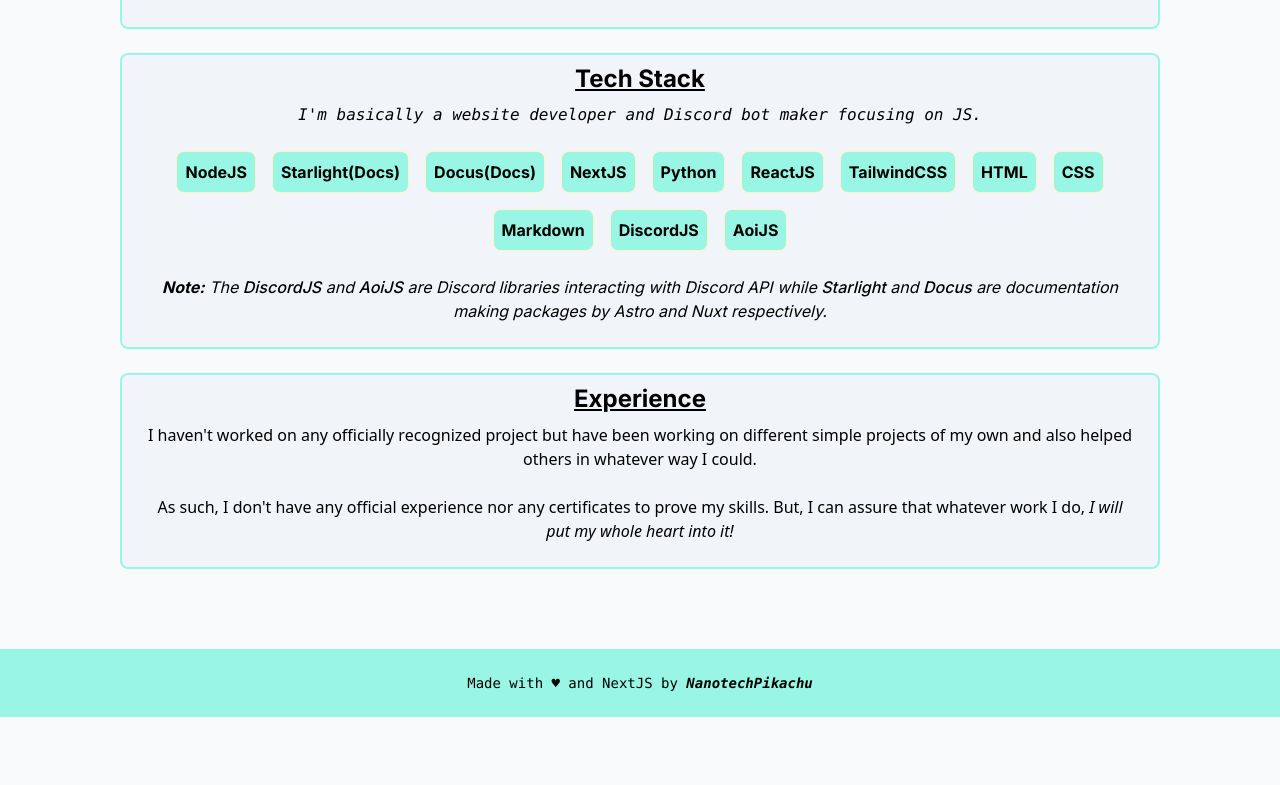
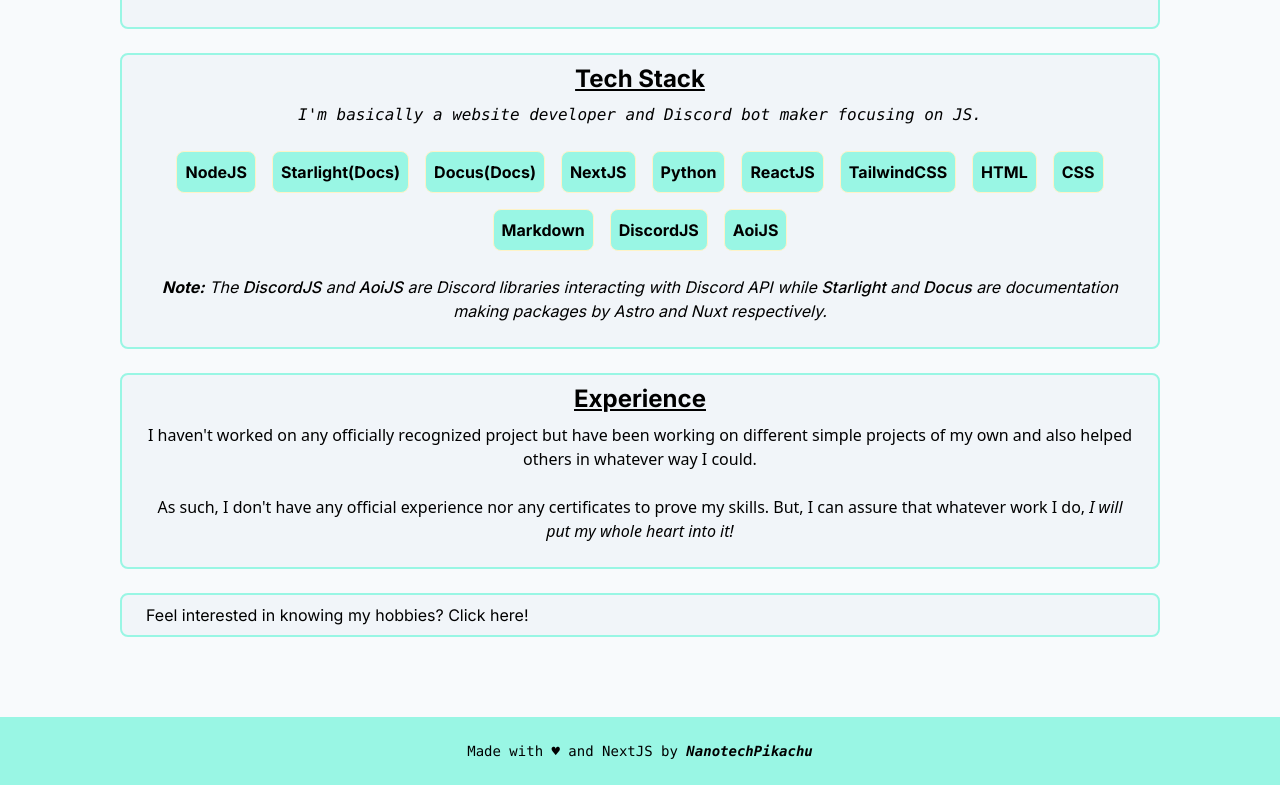
Before and after one commit to NanotechPikachu/Portfolio, a Next.js app: page / in a window 1280 px wide. Shown: the part 465-1250 px from the top of the page. Before the commit the page ends 1182 px from the top, so only its background shows below. Built offline with nearby package versions, Linux system fonts and the light colour scheme.

Commit message:
Update page.js

```diff
--- a/src/app/page.js
+++ b/src/app/page.js
@@ -2,6 +2,7 @@ import BasicInfo from '../components/BasicInfo.jsx';
 import Socials from '../components/Socials.jsx';
 import TechStack from '../components/TechStack.jsx';
 import Exp from '../components/Exp.jsx';
+import Extra from '../components/Extra.jsx';
 
 export default function Home() {
   return (
@@ -13,6 +14,7 @@ export default function Home() {
     <Socials />
     <TechStack />
     <Exp />
+    <Extra />
     </div>
     </div>
     <div className="dark:bg-teal-100 bg-teal-200 bottom-0 text-center text-black text-xs md:text-sm font-mono">
```
